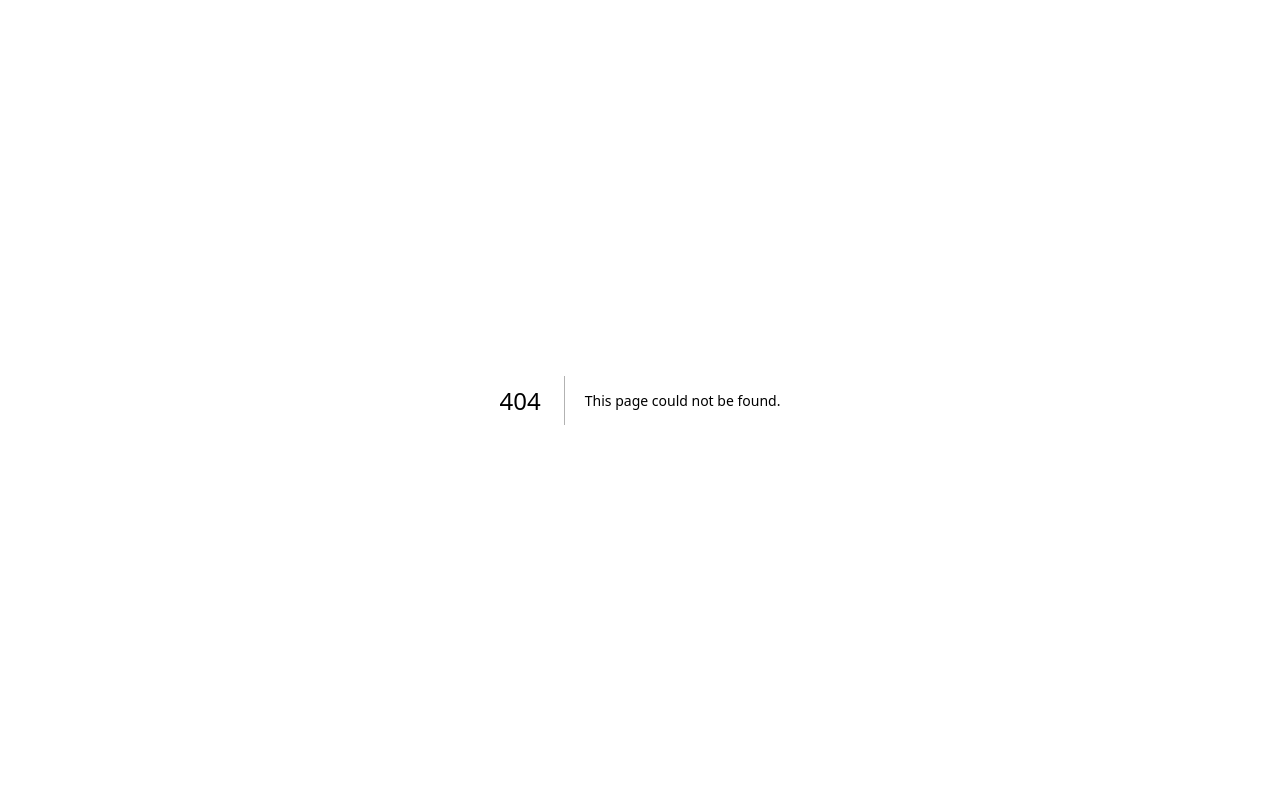
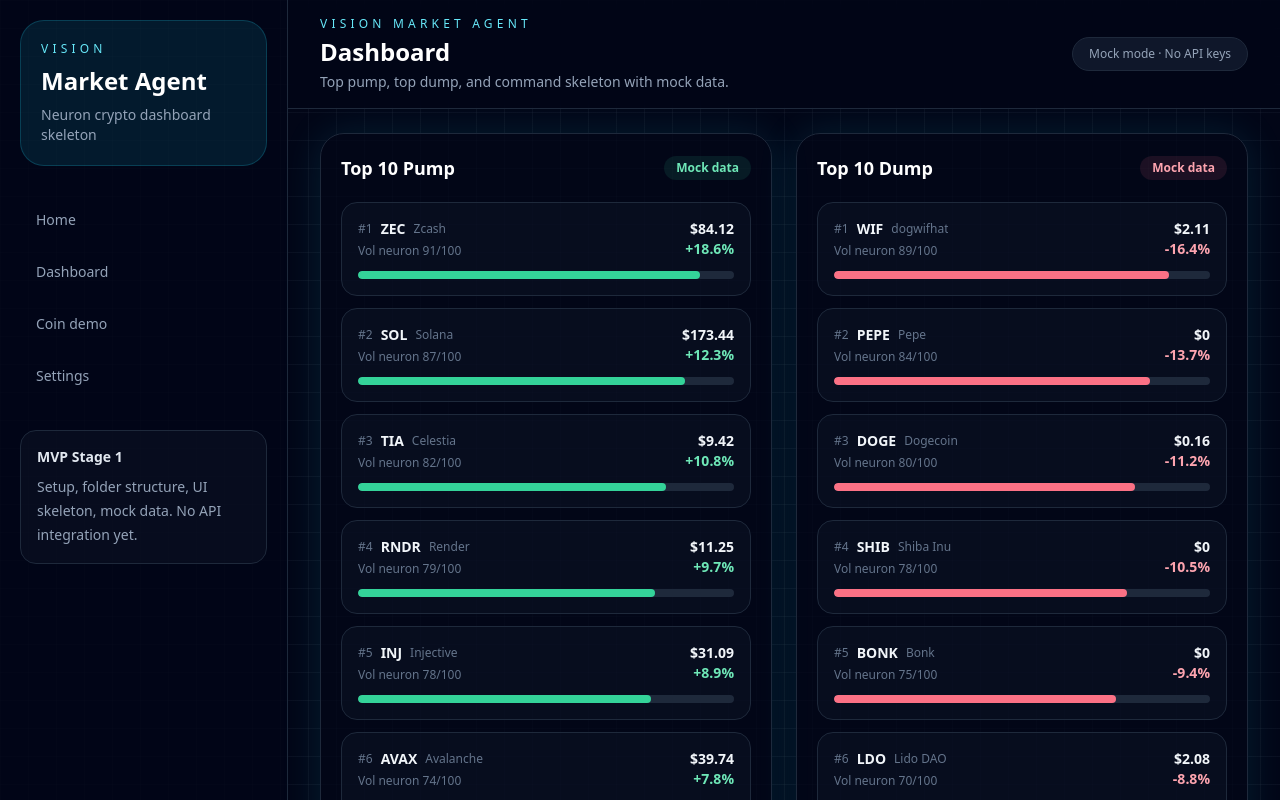
Before and after one commit to LoOp575/Nusat, a Next.js app: page /dashboard in a window 1280 px wide. Before the commit this address had no page. Shown: the top 800 px of the page. Built offline with nearby package versions, Linux system fonts and the light colour scheme.

Commit message:
Add dashboard page

```diff
--- /dev/null
+++ b/app/dashboard/page.tsx
@@ -0,0 +1,22 @@
+import { AgentVisualPanel } from "@/components/agent/AgentVisualPanel";
+import { ChatCommandBox } from "@/components/dashboard/ChatCommandBox";
+import { TopDumpList } from "@/components/dashboard/TopDumpList";
+import { TopPumpList } from "@/components/dashboard/TopPumpList";
+import { AppShell } from "@/components/ui/AppShell";
+import { topDumpCoins, topPumpCoins } from "@/lib/services/mock-market-data";
+
+export default function DashboardPage() {
+  return (
+    <AppShell title="Dashboard" subtitle="Top pump, top dump, and command skeleton with mock data.">
+      <div className="grid gap-6 xl:grid-cols-[1fr_1fr]">
+        <TopPumpList coins={topPumpCoins} />
+        <TopDumpList coins={topDumpCoins} />
+      </div>
+
+      <div className="mt-6 grid gap-6 xl:grid-cols-[420px_1fr]">
+        <ChatCommandBox />
+        <AgentVisualPanel />
+      </div>
+    </AppShell>
+  );
+}
```
